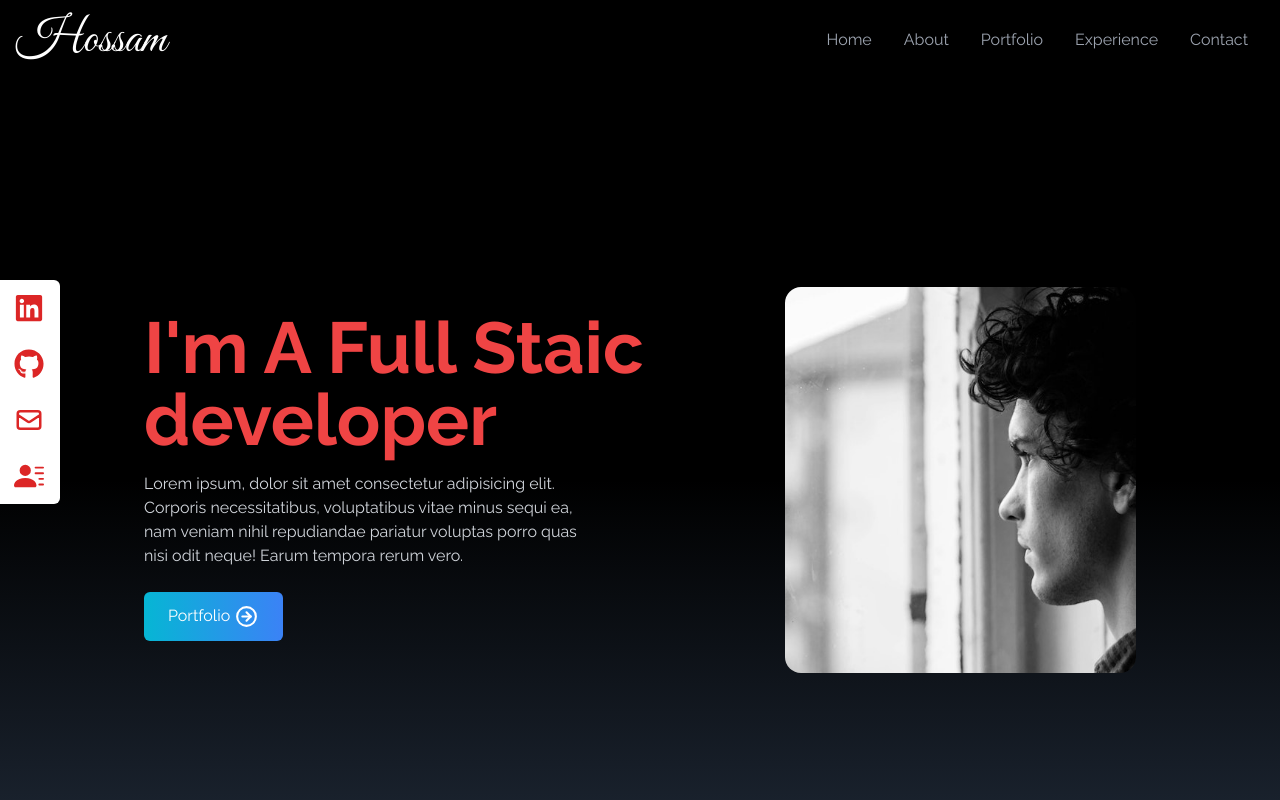
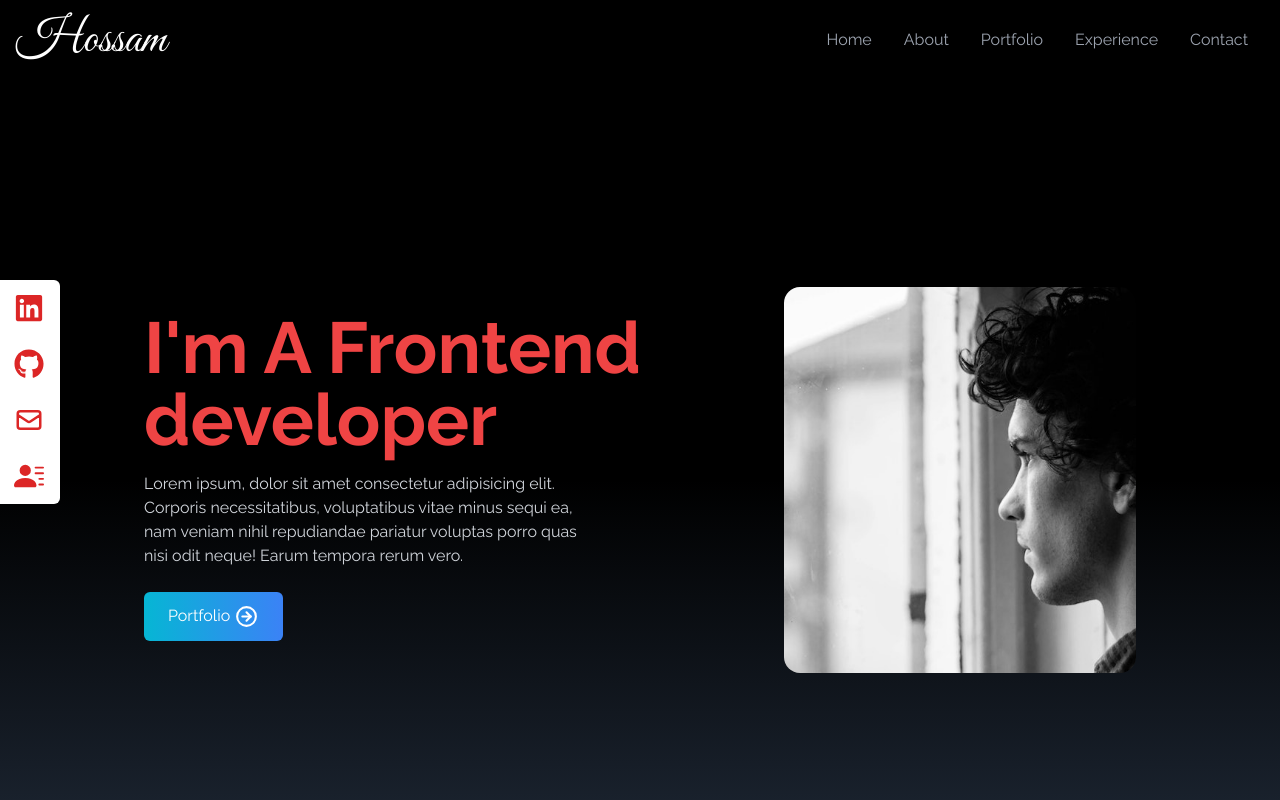
Before and after one commit to hossam43/my-portfolio, a React (Create React App) app: page / in a window 1280 px wide. Shown: the top 800 px of the page. Built offline with nearby package versions, Linux system fonts and the light colour scheme.

Commit message:
front-edd

```diff
--- a/src/components/Home.jsx
+++ b/src/components/Home.jsx
@@ -11,7 +11,7 @@ export const Home = () => {
           {/* text intro */}
           <div className="flex flex-col justify-center items-start h-full">
             <h2 className="text-4xl sm:text-7xl font-bold">
-              I'm A Full Staic developer
+              I'm A Frontend developer
             </h2>
             <p className="text-gray-300 py-4 max-w-md">
               Lorem ipsum, dolor sit amet consectetur adipisicing elit. Corporis
```
